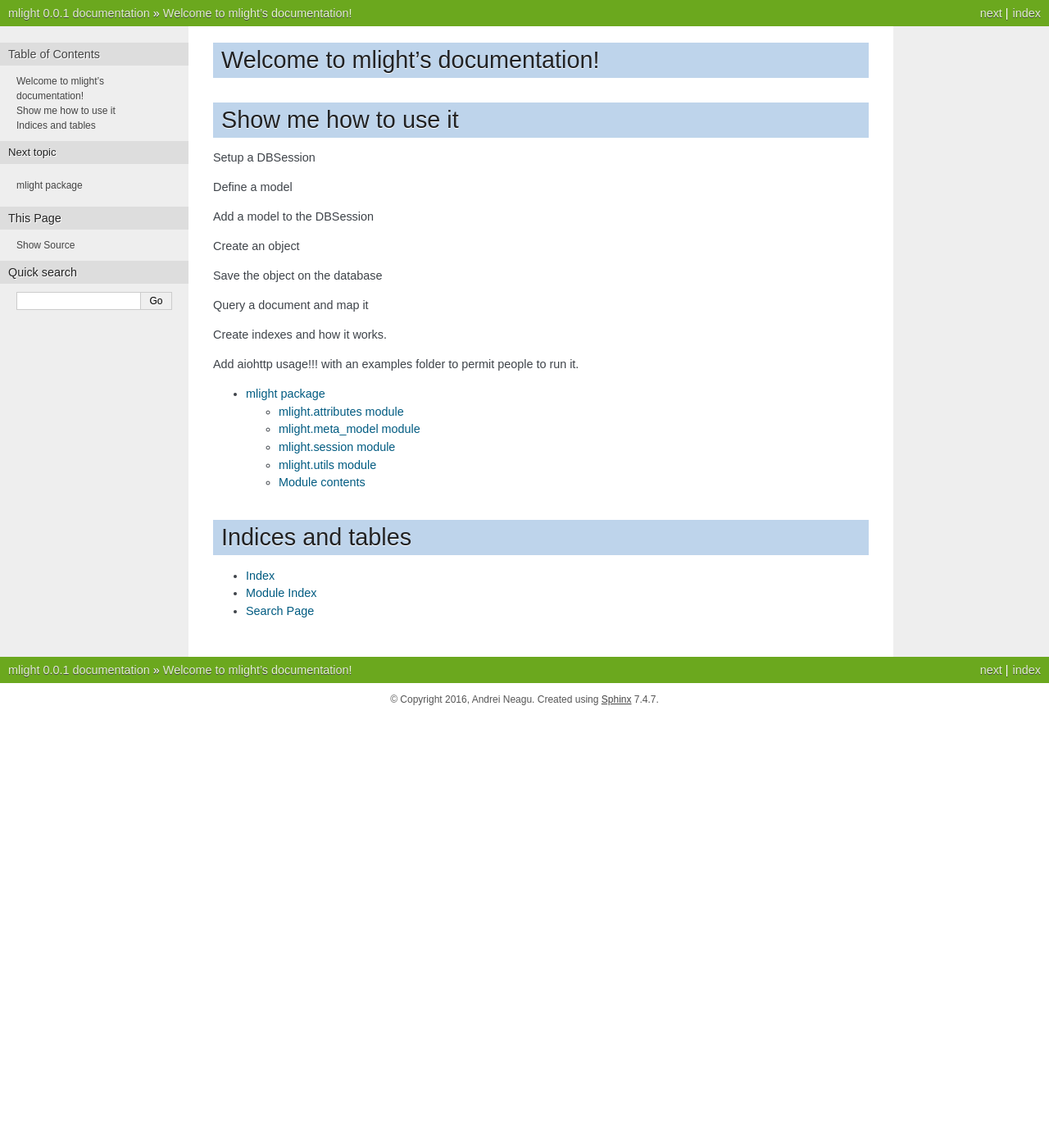
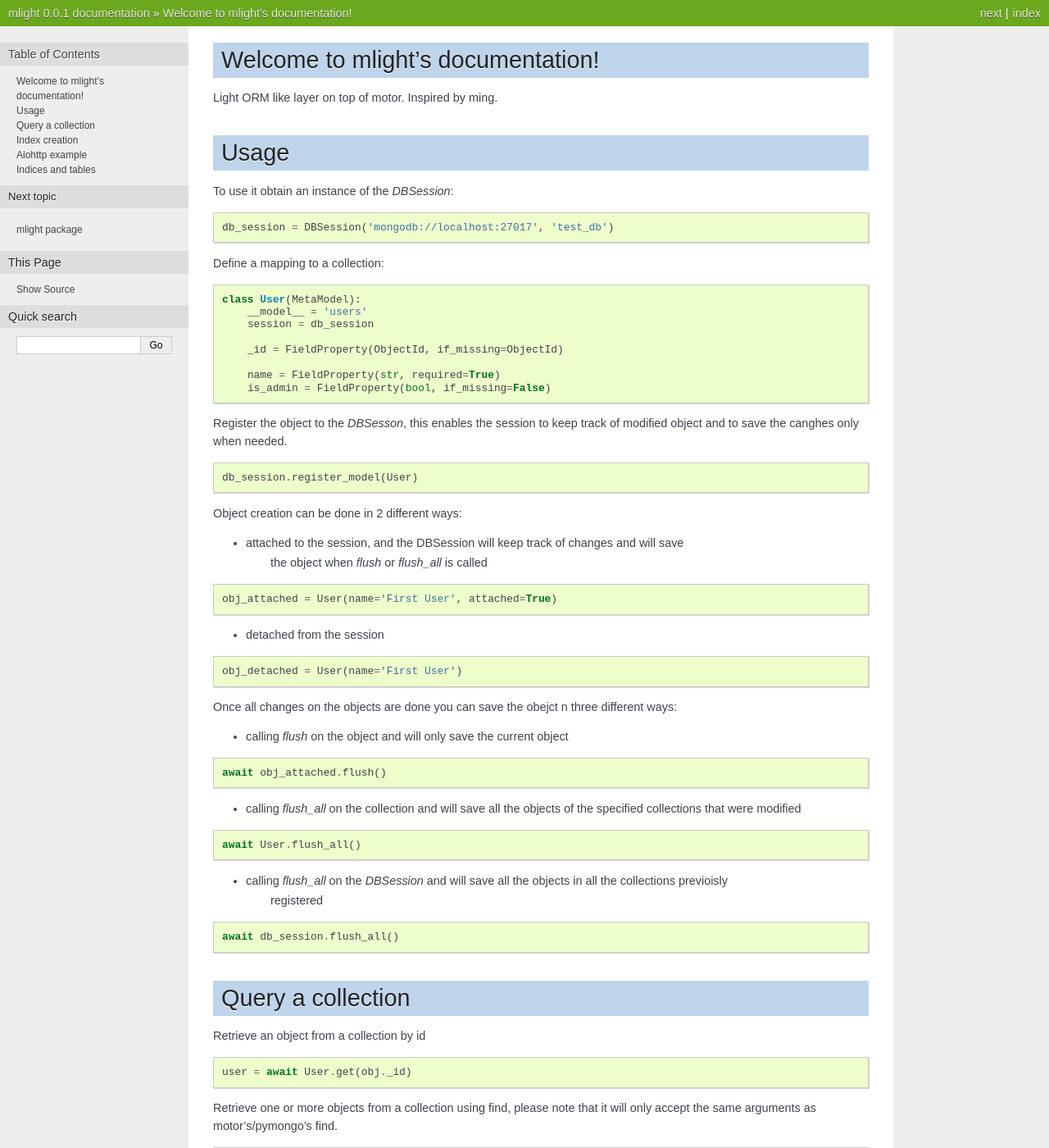
Before and after one commit to GitHK/mlight, a Sphinx documentation site: the page built from docs/index.rst, in a window 1280 px wide and 1400 px high. Shown: the whole window at 82% size. Built offline with Sphinx 7.4.7, drawn with Linux system fonts in a browser that asks for light colours; some of the changed text lies outside the part shown.

Commit message:
Updated documentation.

```diff
--- a/docs/index.rst
+++ b/docs/index.rst
@@ -6,26 +6,135 @@
 Welcome to mlight's documentation!
 ==================================
 
-Show me how to use it
-=====================
+Light ORM like layer on top of motor. Inspired by ming.
 
-Setup a DBSession
+Usage
+=====
 
-Define a model
+To use it obtain an instance of the `DBSession`:
 
-Add a model to the DBSession
+.. code-block:: python
 
-Create an object
+    db_session = DBSession('mongodb://localhost:27017', 'test_db')
 
-Save the object on the database
+Define a mapping to a collection:
 
-Query a document and map it
+.. code-block:: python
 
-Create indexes and how it works.
+    class User(MetaModel):
+        __model__ = 'users'
+        session = db_session
+
+        _id = FieldProperty(ObjectId, if_missing=ObjectId)
+
+        name = FieldProperty(str, required=True)
+        is_admin = FieldProperty(bool, if_missing=False)
 
 
-Add aiohttp usage!!! with an examples folder to permit people to run it.
 
+Register the object to the `DBSesson`, this enables the session to keep track of
+modified object and to save the canghes only when needed.
+
+.. code-block:: python
+
+    db_session.register_model(User)
+
+Object creation can be done in 2 different ways:
+
+- attached to the session, and the DBSession will keep track of changes and will save
+    the object when `flush` or `flush_all` is called
+
+.. code-block:: python
+
+    obj_attached = User(name='First User', attached=True)
+
+- detached from the session
+
+.. code-block:: python
+
+    obj_detached = User(name='First User')
+
+
+Once all changes on the objects are done you can save the obejct n three different ways:
+
+- calling `flush` on the object and will only save the current object
+
+.. code-block:: python
+
+    await obj_attached.flush()
+
+- calling `flush_all` on the collection and will save all the objects of the specified collections that were modified
+
+.. code-block:: python
+
+    await User.flush_all()
+
+- calling `flush_all` on the `DBSession` and will save all the objects in all the collections previoisly
+    registered
+
+.. code-block:: python
+
+    await db_session.flush_all()
+
+
+Query a collection
+==================
+
+Retrieve an object from a collection by id
+
+.. code-block:: python
+
+    user = await User.get(obj._id)
+
+
+Retrieve one or more objects from a collection using find, please note that it will only accept the same arguments
+as motor's/pymongo's find.
+
+.. code-block:: python
+
+    users = await User.find()
+
+
+Raw query using motor's driver and then mapping to objects. Please note that `to_mapped_list` finally consumes the cursor.
+
+.. code-block:: python
+
+        cursor = User.collection.find()
+        users = await User.to_mapped_list(cursor)
+
+
+
+Index creation
+==============
+
+Please note that indexes are never removed. If removing an index from the declared list, they will never be removed
+from mongo. Manual removal in that case is suggested.
+
+.. code-block:: python
+
+    class User(MetaModel):
+        session = db_session
+        __model__ = 'indexed_document'
+
+        indexes = [
+            [('name', pymongo.DESCENDING)],
+            [('age', pymongo.ASCENDING)]
+        ]
+
+        unique_indexes = [
+            [('height', pymongo.DESCENDING)]
+        ]
+
+        _id = FieldProperty(ObjectId, if_missing=ObjectId)
+        name = FieldProperty(str, required=True, if_missing='')
+        age = FieldProperty(int, required=True)
+        height = FieldProperty(float)
+
+
+Aiohttp example
+===============
+
+TODO :/
 
 .. toctree::
    :maxdepth: 4
```
